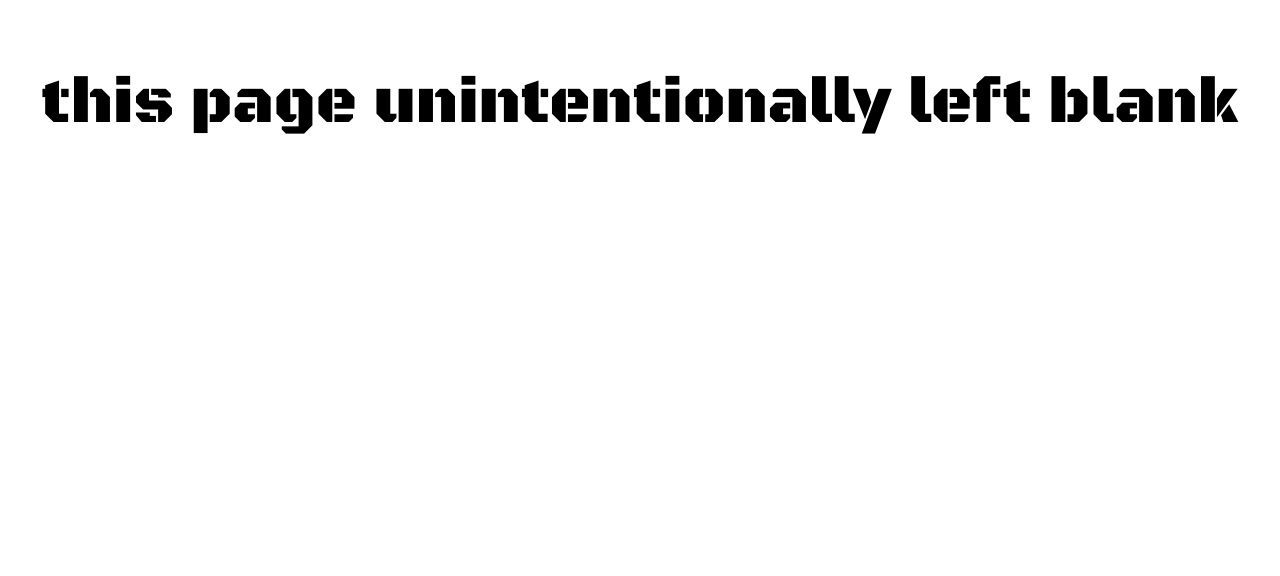
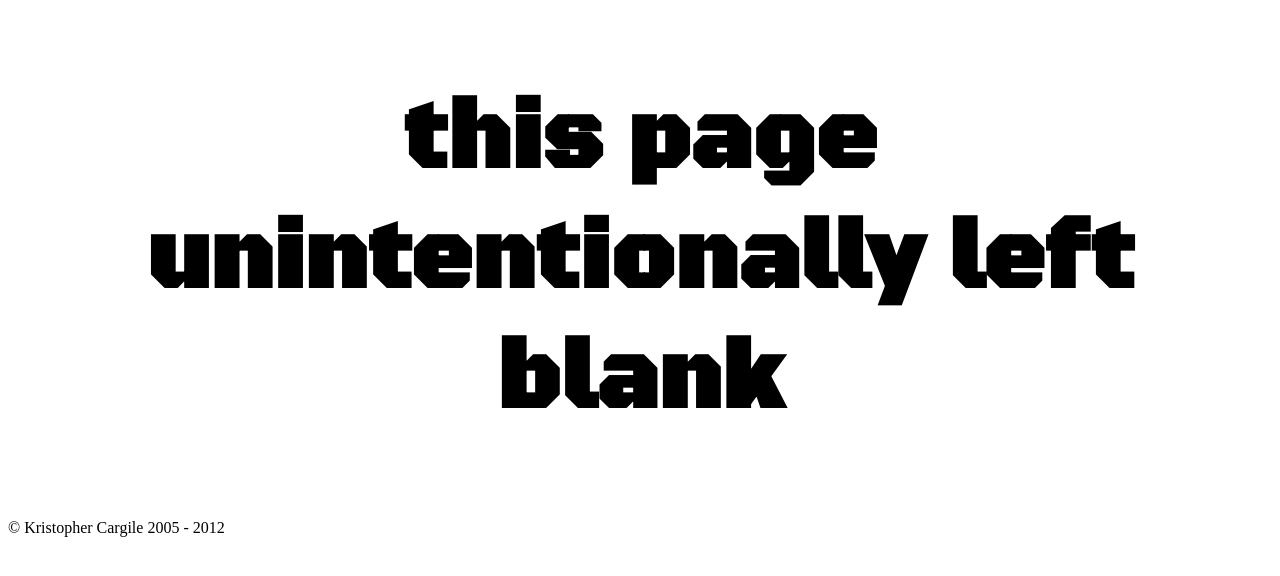
Before and after one commit to kcargile/kcargile.github.com, a Jekyll site: the page built from index.html, in a window 1280 px wide. Shown: the top 576 px of the page. Built offline with Jekyll 4.4.1, drawn with Linux system fonts in a browser that asks for light colours.

Commit message:
reorganzize

```diff
--- a/_includes/klc/ga.js
+++ /dev/null
@@ -1,11 +0,0 @@
-<script type="text/javascript">
-  var _gaq = _gaq || [];
-  _gaq.push(['_setAccount', 'UA-488710-1']);
-  _gaq.push(['_trackPageview']);
-
-  (function() {
-    var ga = document.createElement('script'); ga.type = 'text/javascript'; ga.async = true;
-    ga.src = ('https:' == document.location.protocol ? 'https://ssl' : 'http://www') + '.google-analytics.com/ga.js';
-    var s = document.getElementsByTagName('script')[0]; s.parentNode.insertBefore(ga, s);
-  })();
-</script>
--- a/_layouts/default.html
+++ b/_layouts/default.html
@@ -4,11 +4,27 @@
         <meta charset="utf-8">
         <title>{{ page.title }}</title>
         <link href="http://fonts.googleapis.com/css?family=Black+Ops+One" rel="stylesheet" type="text/css" />
+        <meta name="description" content="{{ page.description }}">
+        <meta name="author" content="{{ site.author.name }}">
     </head>
     <body>
+        <header>
+        </header>
         <div style="width:100%;font-family:'Black Ops One';font-size:48pt;text-align:center;margin-top:250;">
             {{ content }}
         </div>
+        <footer>
+            <p>&copy; {{ site.author.name }} 2005 - 2012</p>
+        </footer>
+        <script type="text/javascript">
+          var _gaq = _gaq || [];
+          _gaq.push(['_setAccount', 'UA-488710-1']);
+          _gaq.push(['_trackPageview']);
+          (function() {
+            var ga = document.createElement('script'); ga.type = 'text/javascript'; ga.async = true;
+            ga.src = ('https:' == document.location.protocol ? 'https://ssl' : 'http://www') + '.google-analytics.com/ga.js';
+            var s = document.getElementsByTagName('script')[0]; s.parentNode.insertBefore(ga, s);
+          })();
+        </script>
     </body>
-    {% include klc/ga.js %}
 </html>
--- a/index.md
+++ b/index.html
@@ -1,7 +1,6 @@
 ---
 layout: default
 title: Kristopher Cargile | www.kriscargile.com
-tagline:
 ---
 
-this page unintentionally left blank
+<h2>this page unintentionally left blank</h2>
```
Also changed, not shown: 4 other files.
